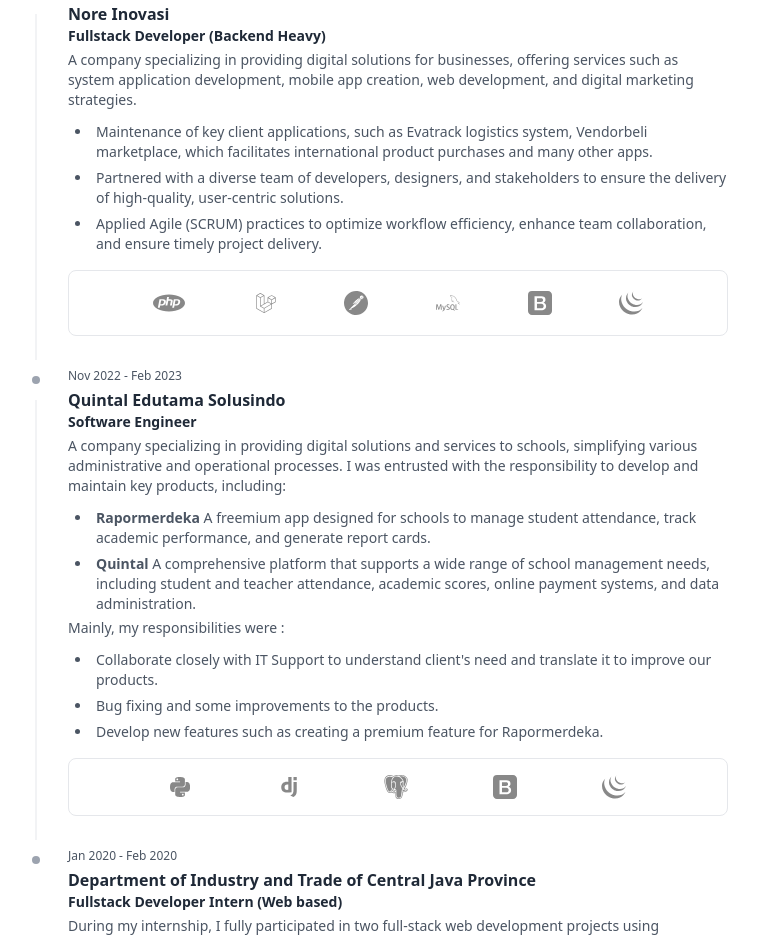
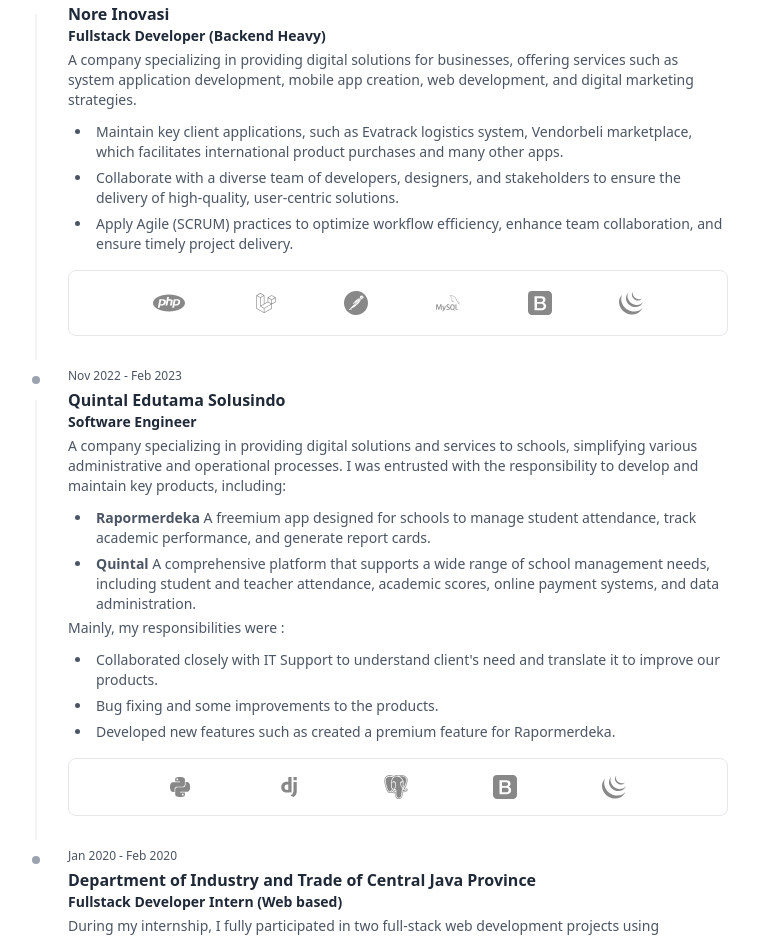
Before and after one commit to meowjestic/meowjestic.github.io, a Nuxt app: page / in a window 1280 px wide. Shown: the part 3668-4606 px from the top of the page, without its empty margins (264-1023 px from the left). Built offline with nearby package versions, Linux system fonts and the light colour scheme.

Commit message:
fix : change grammar past tense

```diff
--- a/pages/index.vue
+++ b/pages/index.vue
@@ -876,16 +876,16 @@
 
                             <ul class="list-disc ms-6 mt-3 space-y-1.5">
                                 <li class="ps-1 text-sm text-gray-600 ">
-                                    Maintenance of key client applications, such as Evatrack logistics system,
+                                    Maintain key client applications, such as Evatrack logistics system,
                                     Vendorbeli marketplace, which facilitates international product purchases and many
                                     other apps.
                                 </li>
                                 <li class="ps-1 text-sm text-gray-600 ">
-                                    Partnered with a diverse team of developers, designers, and stakeholders to ensure
+                                    Collaborate with a diverse team of developers, designers, and stakeholders to ensure
                                     the delivery of high-quality, user-centric solutions.
                                 </li>
                                 <li class="ps-1 text-sm text-gray-600 ">
-                                    Applied Agile (SCRUM) practices to optimize workflow efficiency, enhance team
+                                    Apply Agile (SCRUM) practices to optimize workflow efficiency, enhance team
                                     collaboration, and ensure timely project delivery.
                                 </li>
                             </ul>
@@ -1047,14 +1047,14 @@
                             </p>
                             <ul class="list-disc ms-6 mt-3 space-y-1.5">
                                 <li class="ps-1 text-sm text-gray-600 ">
-                                    Collaborate closely with IT Support to understand client's need and translate it to
+                                    Collaborated closely with IT Support to understand client's need and translate it to
                                     improve our products.
                                 </li>
                                 <li class="ps-1 text-sm text-gray-600 ">
                                     Bug fixing and some improvements to the products.
                                 </li>
                                 <li class="ps-1 text-sm text-gray-600 ">
-                                    Develop new features such as creating a premium feature for Rapormerdeka.
+                                    Developed new features such as created a premium feature for Rapormerdeka.
                                 </li>
                             </ul>
 
```
